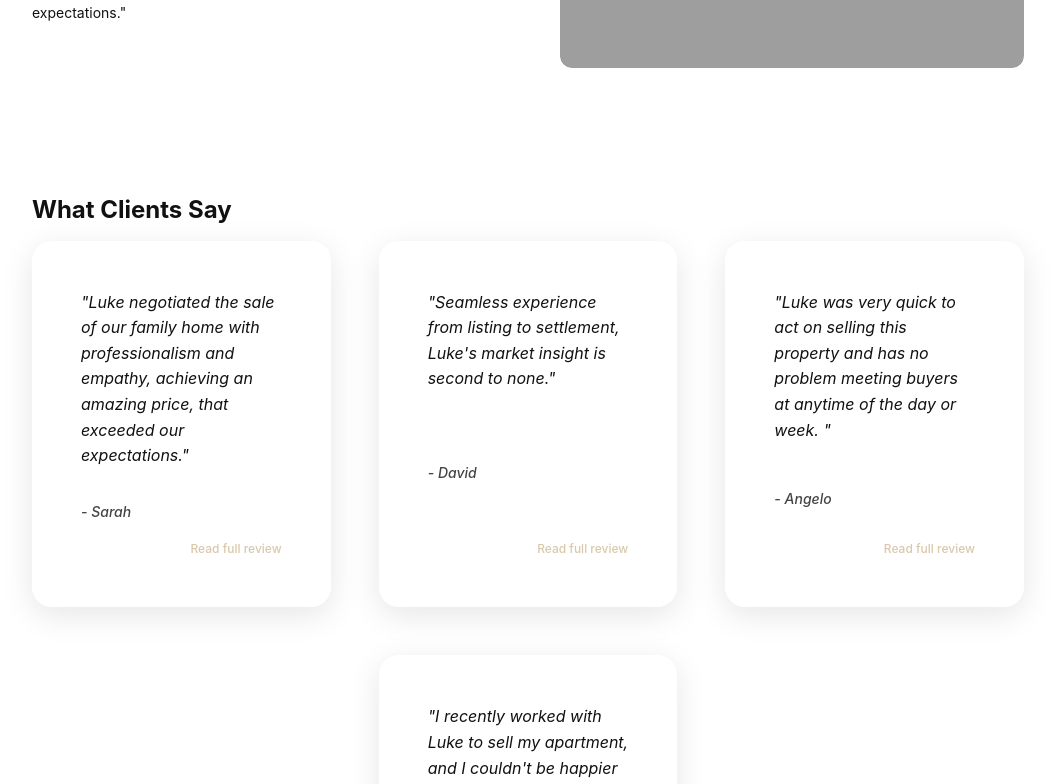
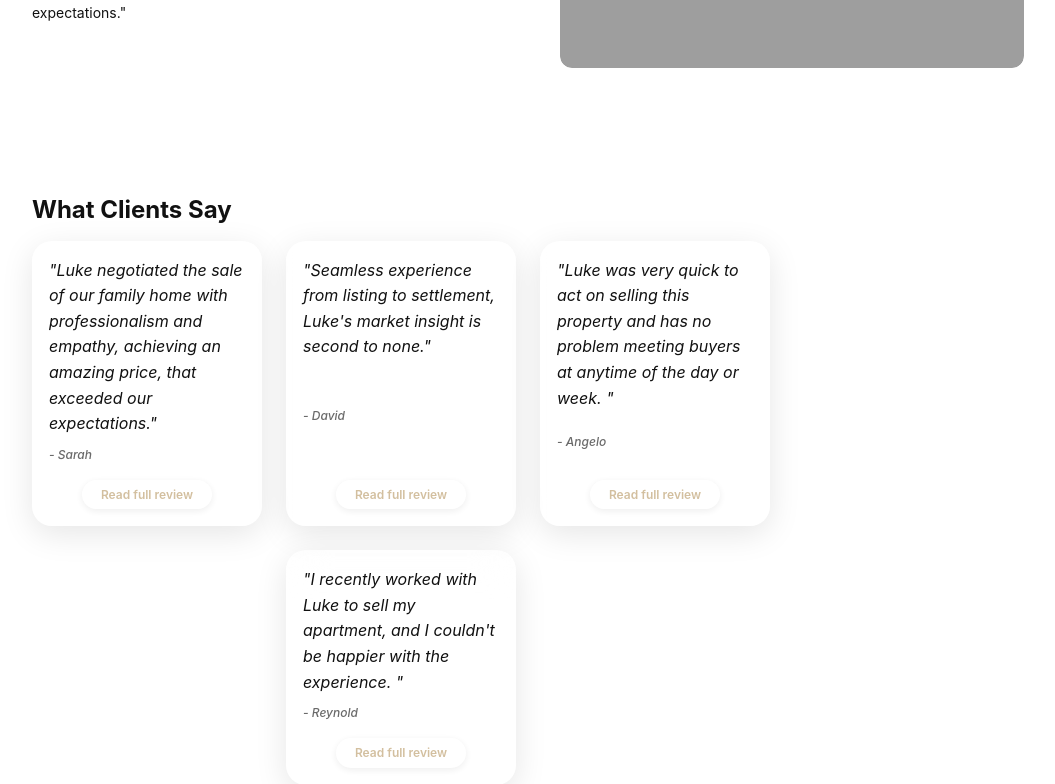
Before and after one commit to Imhermes1/LukeRealEstateSite, a Next.js app: page / in a window 1280 px wide. Shown: the part 3287-4071 px from the top of the page, without its empty margins (112-1167 px from the left). Built offline with nearby package versions, Linux system fonts and the light colour scheme; no server answers; grey boxes are pictures that could not be loaded.

Commit message:
Refine testimonials: compact cards, 4-in-row layout, centered glass pill for read more

```diff
--- a/app/components/Testimonials.tsx
+++ b/app/components/Testimonials.tsx
@@ -31,10 +31,10 @@ export default function Testimonials() {
     <section id="testimonials" className="section" aria-label="Testimonials">
       <div className="container">
         <h2 className="section-title">What Clients Say</h2>
-        <div className="testimonials-grid">
+        <div className="testimonials-grid testimonials-grid-4">
           {testimonials.map((t, i) => (
             <div
-              className="testimonial glass-card"
+              className="testimonial glass-card compact-testimonial"
               key={i}
               tabIndex={0}
               role="button"
@@ -45,7 +45,7 @@ export default function Testimonials() {
             >
               <p>"{getFirstSentence(t.review)}"</p>
               <cite>- {t.name}</cite>
-              <div className="testimonial-readmore">Read full review</div>
+              <div className="testimonial-readmore-pill">Read full review</div>
             </div>
           ))}
         </div>
--- a/app/globals.css
+++ b/app/globals.css
@@ -2400,3 +2400,56 @@ a:focus-visible {
 .animate-glass-modal {
   animation: glassModalIn 0.35s cubic-bezier(0.16,1,0.3,1);
 }
+
+.testimonials-grid-4 {
+  display: grid;
+  grid-template-columns: repeat(4, 1fr);
+  gap: var(--space-12);
+}
+@media (max-width: 1100px) {
+  .testimonials-grid-4 {
+    grid-template-columns: repeat(2, 1fr);
+  }
+}
+@media (max-width: 700px) {
+  .testimonials-grid-4 {
+    grid-template-columns: 1fr;
+  }
+}
+.compact-testimonial {
+  padding: var(--space-8) var(--space-8);
+  min-height: 100px;
+  font-size: var(--font-size-base);
+}
+.compact-testimonial p {
+  margin-bottom: var(--space-4);
+}
+.compact-testimonial cite {
+  font-size: var(--font-size-sm);
+  opacity: 0.8;
+}
+.testimonial-readmore-pill {
+  display: flex;
+  align-items: center;
+  justify-content: center;
+  margin: var(--space-8) auto 0 auto;
+  padding: 4px 18px;
+  border-radius: 999px;
+  background: rgba(255,255,255,0.22);
+  backdrop-filter: blur(8px) saturate(180%);
+  -webkit-backdrop-filter: blur(8px) saturate(180%);
+  color: var(--color-accent-gold);
+  font-size: var(--font-size-sm);
+  font-weight: var(--font-weight-semibold);
+  box-shadow: 0 2px 8px rgba(0,0,0,0.08);
+  border: 1px solid rgba(255,255,255,0.18);
+  cursor: pointer;
+  transition: background 0.2s, color 0.2s;
+  opacity: 0.92;
+}
+.compact-testimonial:hover .testimonial-readmore-pill,
+.compact-testimonial:focus .testimonial-readmore-pill {
+  background: var(--color-accent-gold);
+  color: var(--color-accent-navy);
+  opacity: 1;
+}
```
